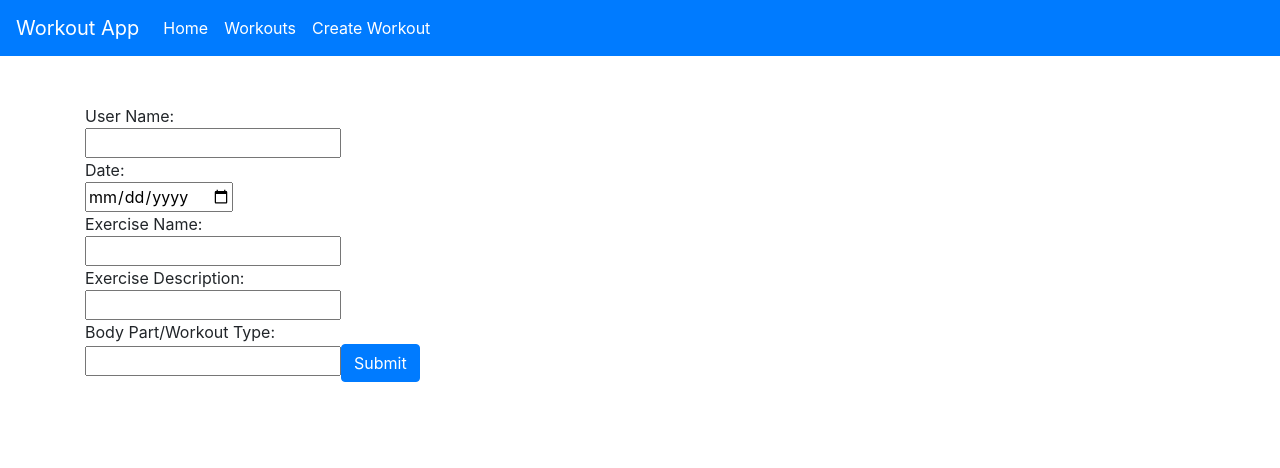
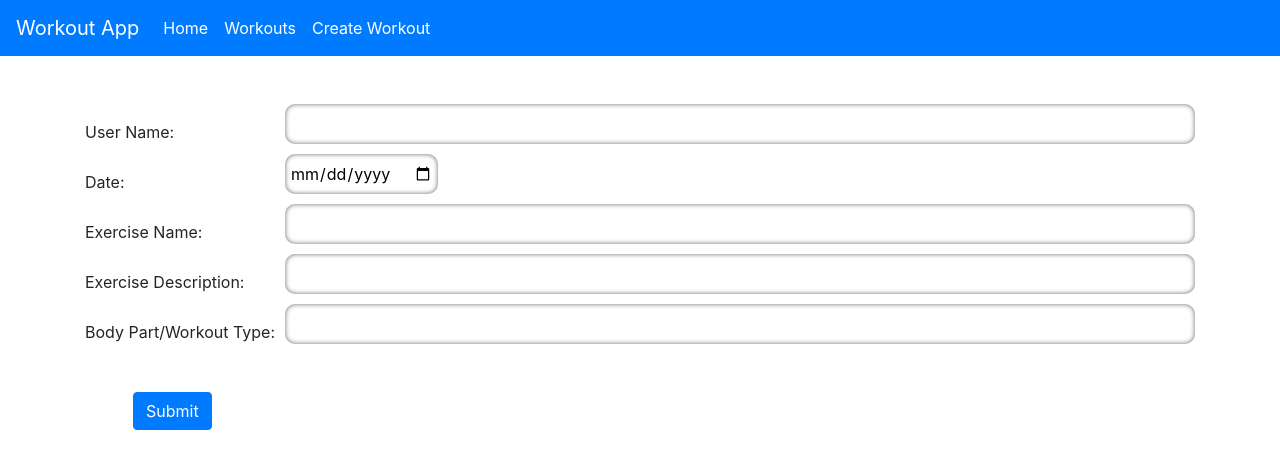
Before and after one commit to workoutApp/workoutApp-Angular, an Angular app: page /exercises/new in a window 1280 px wide. Shown: the top 468 px of the page. Built offline with nearby package versions, Linux system fonts and the light colour scheme; no server answers.

Commit message:
styling changes to create-exercise

```diff
--- a/src/app/create-exercise/create-exercise.component.html
+++ b/src/app/create-exercise/create-exercise.component.html
@@ -1,6 +1,6 @@
 <div class="container mt-5">
 
-  <div>
+  <div class="create">
 
     <div class="create__field-name">User Name:</div>
     <input type="text" name="user name" placeholder="User Name" [(ngModel)]="newExercise.userName" class="create__user-name" >
@@ -17,8 +17,6 @@
     <div class="create__field-name">Body Part/Workout Type:</div>
     <input type="text" name="workout type" placeholder="workout Type" [(ngModel)]="newExercise.workoutType" class="create__type">
 
-    <button type="submit" class="btn btn-primary" (click)="create()">Submit</button>
-
   </div>
-
+  <button type="submit" class="btn btn-primary m-5" (click)="create()">Submit</button>
 </div>
--- a/src/app/create-exercise/create-exercise.component.scss
+++ b/src/app/create-exercise/create-exercise.component.scss
@@ -1,4 +1,25 @@
 .create{
     display: grid;
     grid-template-columns: 200px 1fr;
+    grid-template-rows: repeat(5, 40px);
+    grid-row-gap: 10px;
+
+    input{
+        padding: 10px 5px;
+        border: none;
+        box-shadow: inset 0 0 5px rgba(0, 0, 0, 0.6);
+        outline: none;
+        border-radius: 10px;
+    }
+    input:focus{
+        box-shadow: 0 0 20px rgba(0, 100, 255, 1);
+    }
+
+    &__date{
+        width: min-content;
+    }
+
+    &__field-name{
+        align-self: end;
+    }
 }
```
